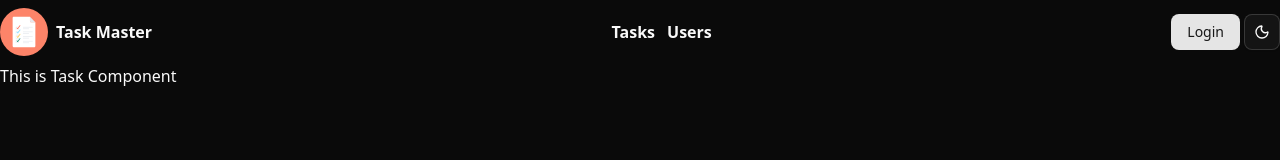
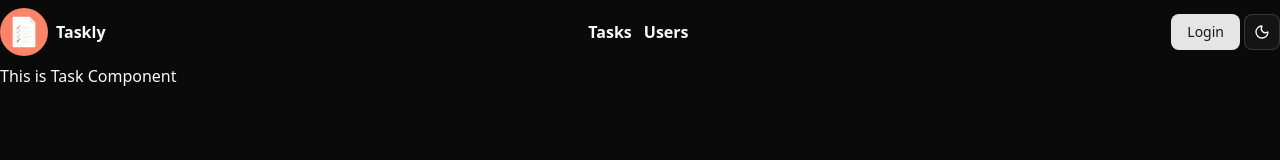
Before and after one commit to nahidraz23/exploring-redux-toolkit, a React (Vite) app: page / in a window 1280 px wide. Shown: the top 160 px of the page. Built offline with nearby package versions, Linux system fonts and the light colour scheme.

Commit message:
chore: project name updated to Taskly

```diff
--- a/index.html
+++ b/index.html
@@ -4,7 +4,8 @@
     <meta charset="UTF-8" />
     <link rel="icon" type="image/svg+xml" href="/vite.svg" />
     <meta name="viewport" content="width=device-width, initial-scale=1.0" />
-    <title>exploring-redux-toolkit</title>
+    <!-- <title>exploring-redux-toolkit</title> -->
+    <title>Taskly</title>
   </head>
   <body>
     <div id="root"></div>
--- a/src/components/layout/Navbar.tsx
+++ b/src/components/layout/Navbar.tsx
@@ -17,7 +17,7 @@ const Navbar = () => {
             src={tasks_logo}
             alt=""
           />
-          <span className="font-bold">Task Master</span>
+          <span className="font-bold">Taskly</span>
         </Link>
       </div>
       <div className="flex gap-3 font-bold">
```
